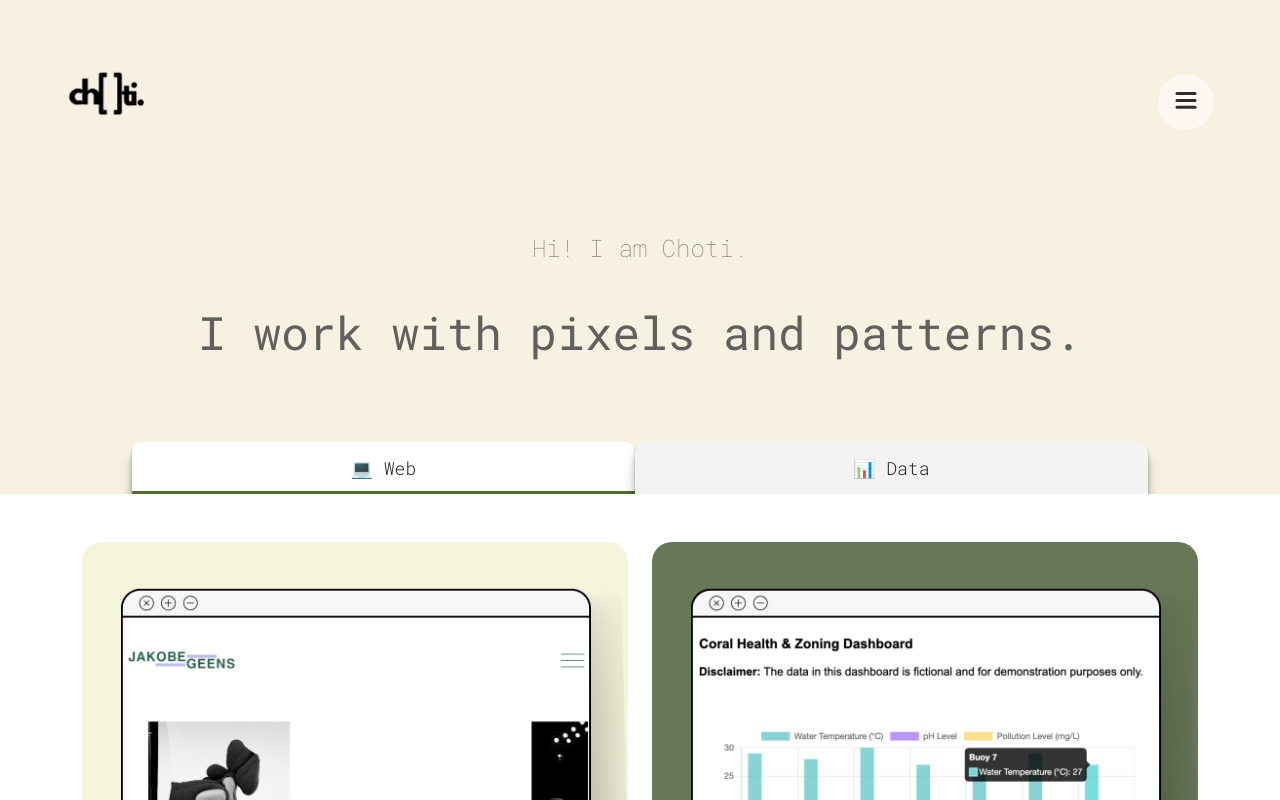
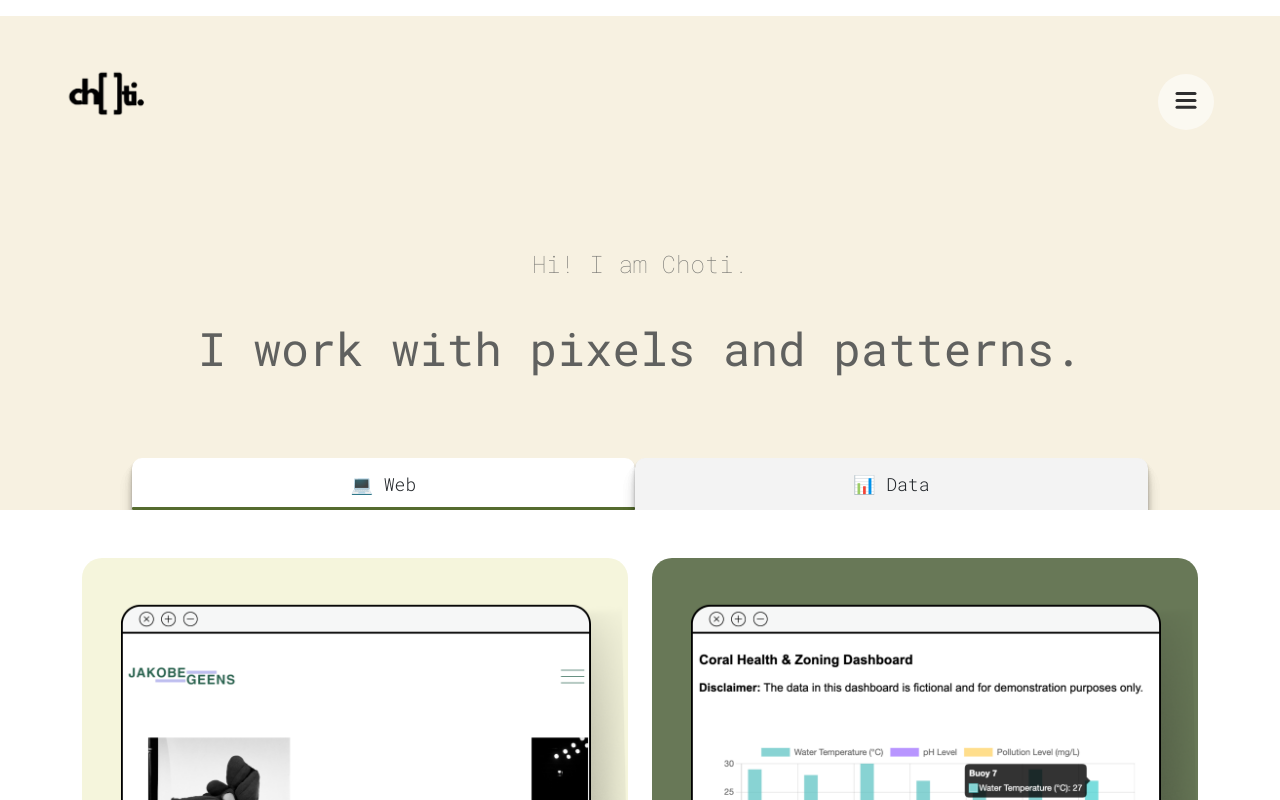
Before and after one commit to jgchoti/jgchoti.github.io, a React (Create React App) app: page / in a window 1280 px wide. Shown: the top 800 px of the page. Built offline with nearby package versions, Linux system fonts and the light colour scheme.

Commit message:
Update Navbar.js

```diff
--- a/src/component/Navbar.js
+++ b/src/component/Navbar.js
@@ -22,7 +22,7 @@ export default function Navbar() {
     const { height } = useDimensions(containerRef);
 
     return (
-        <div>
+        <div className="navbar">
             <div className="navbar-toggle-wrapper">
                 <MenuToggle toggle={() => setIsOpen(!isOpen)} isOpen={isOpen} />
                 {!isOpen && <div className="navbar-header">
@@ -32,8 +32,6 @@ export default function Navbar() {
                 </div>}
             </div>
             <div className={`navbar-wrapper ${isOpen ? "open" : "closed"}`}>
-
-
                 <motion.nav
                     initial={false}
                     animate={isOpen ? "open" : "closed"}
```
